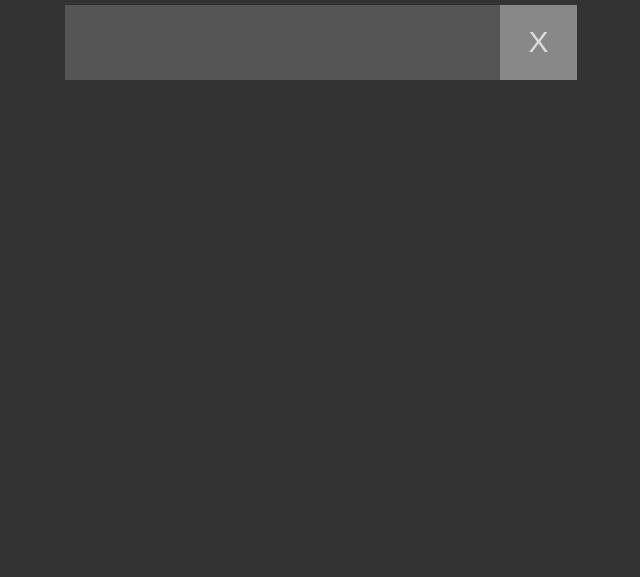
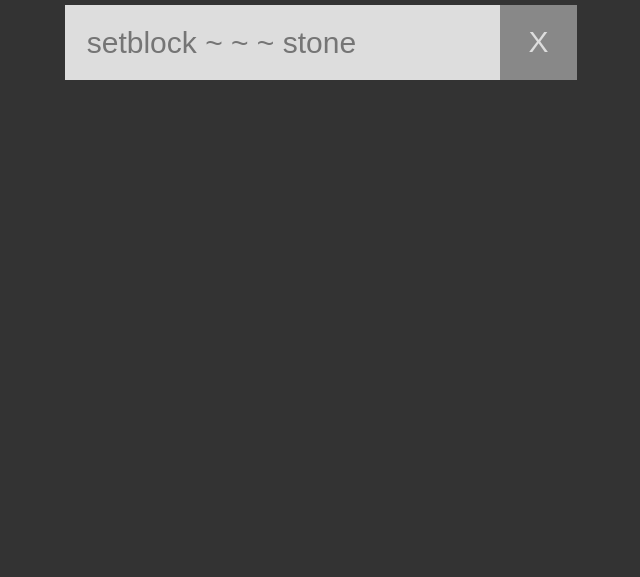
Before and after one commit to davidmaamoaix/ZipCmd, a plain HTML site: page index.html in a window 1280 px wide. Shown: the part 223-800 px from the top of the page, without its empty margins (319-959 px from the left). Drawn offline with Linux system fonts and the light colour scheme.

Commit message:
Added more style

```diff
--- a/index.html
+++ b/index.html
@@ -6,7 +6,16 @@
 	</head>
 	<body>
 		<p id="title">ZipCmd</p>
-		<div id="holder"><div class="cell"><div class="delete"><p style="margin-top: 20px;">X</p></div></div></div>
+		<div id="holder">
+			<div class="cell">
+				<div class="entry-holder">
+					<input type="text" placeholder="setblock ~ ~ ~ stone" class="entry">
+				</div>
+				<div class="delete">
+					<p style="margin-top: 20px;">X</p>
+				</div>
+			</div>
+		</div>
 		<script src="script.js" type="text/javascript"></script>
 	</body>
 </html>
--- a/style.css
+++ b/style.css
@@ -31,6 +31,7 @@ body {
 .cell {
 	width: 100%;
 	height: 75px;
+	margin: 10px 0 10px 0;
 	background-color: #555;
 }
 
@@ -52,3 +53,18 @@ body {
 	-webkit-animation-duration: 0.5s;
 	background-color: #F55;
 }
+
+.entry-holder {
+	display: inline-block;
+	width: 85%;
+	height: 100%;
+}
+
+.entry {
+	border-width: 0;
+	padding: 0 0 0 5%;
+	height: 100%;
+	width: 95%;
+	background-color: #DDD;
+	font-size: 30px;
+}
```
